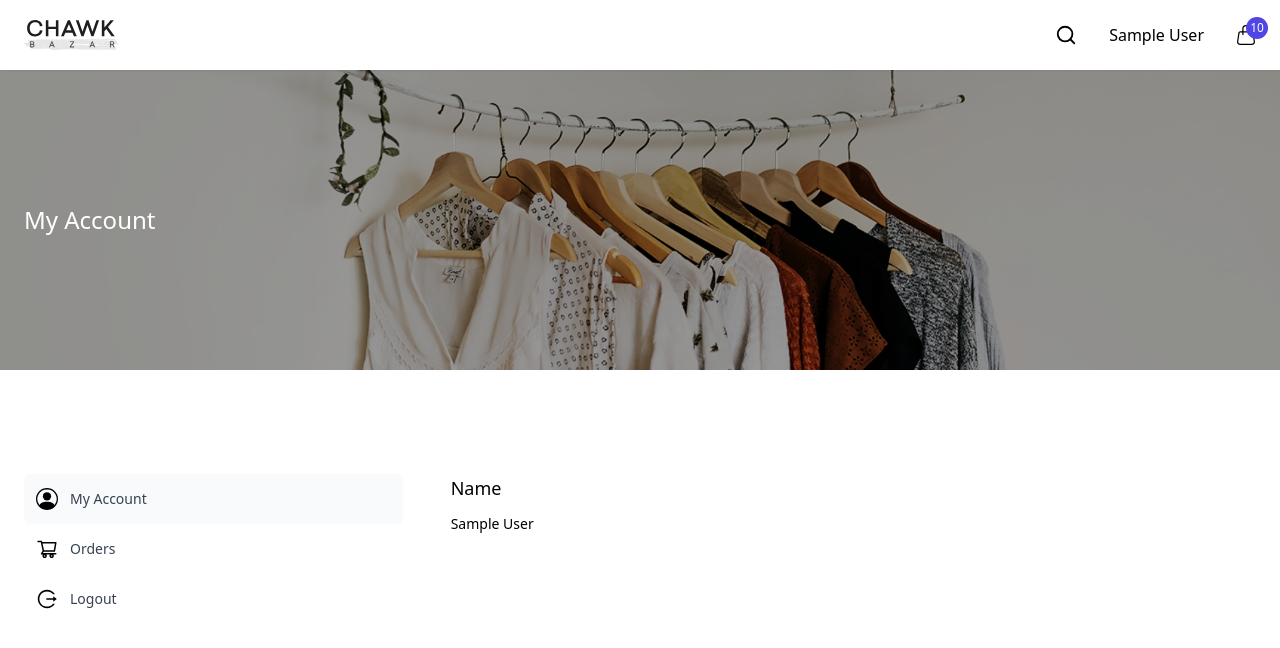
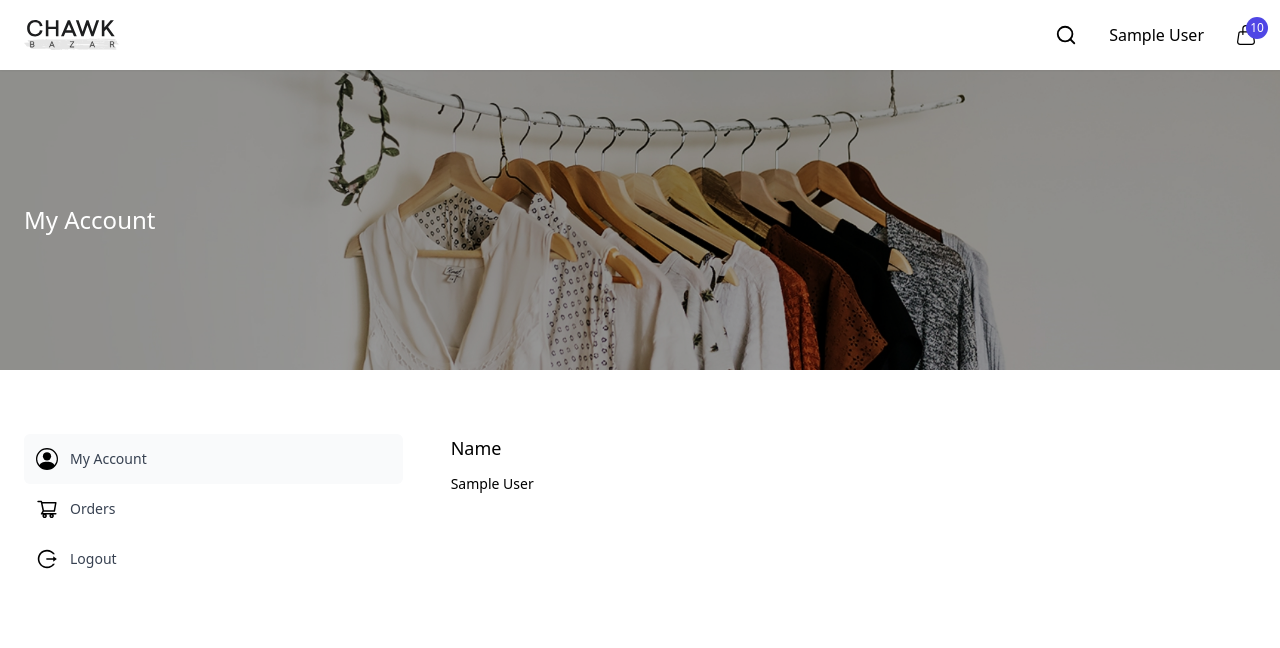
Before and after one commit to shakilkhan12/chawkbazar-eCommerce, a React (Create React App) app in the folder client/: page /user in a window 1280 px wide. Shown: the top 648 px of the page. Built offline with nearby package versions, Linux system fonts and the light colour scheme; sample sign-in values are in the browser's storage.

Commit message:
user protected routes

```diff
--- a/client/src/routes/Routing.js
+++ b/client/src/routes/Routing.js
@@ -12,14 +12,20 @@ import Home from "../screens/home/Home";
 import Login from "../screens/home/auth/Login";
 import Register from "../screens/home/auth/Register";
 import Dashboard from "../screens/users/Dashboard";
+import UserRoute from "./UserRoute";
+import UserAuthRoute from "./UserAuthRoute";
 const Routing = () => {
    return(
        <BrowserRouter>
        <Routes>
            <Route path='/' element={<Home />} />
+           <Route element={<UserAuthRoute />}>
            <Route path='login' element={<Login />} />
            <Route path='register' element={<Register />} />
+           </Route>
+           <Route element={<UserRoute />}>
            <Route path='user' element={<Dashboard />} />
+           </Route>
            <Route path="auth">
                <Route path="admin-login" element={<Public><AdminLogin /></Public >} />
            </Route>
--- /dev/null
+++ b/client/src/routes/UserAuthRoute.js
@@ -0,0 +1,7 @@
+import {useSelector} from "react-redux";
+import { Navigate, Outlet } from "react-router-dom";
+const UserAuthRoute = () => {
+    const {userToken } = useSelector( state => state.authReducer );
+    return userToken ? <Navigate to="/user" /> : <Outlet />
+}
+export default UserAuthRoute;
--- /dev/null
+++ b/client/src/routes/UserRoute.js
@@ -0,0 +1,7 @@
+import {useSelector} from "react-redux";
+import { Navigate, Outlet } from "react-router-dom";
+const UserRoute = () => {
+    const {userToken } = useSelector( state => state.authReducer );
+    return userToken ? <Outlet /> : <Navigate to="/login" />
+}
+export default UserRoute;
--- a/client/src/screens/users/Dashboard.js
+++ b/client/src/screens/users/Dashboard.js
@@ -11,7 +11,7 @@ const Dashboard = () => {
       <Header>
         my account
       </Header>
-      <div className="my-container mt-[80px]">
+      <div className="my-container mt-[40px]">
         <div className="flex flex-wrap -mx-6">
           <div className="w-full md:w-4/12 p-6">
             <AccountList />
```
